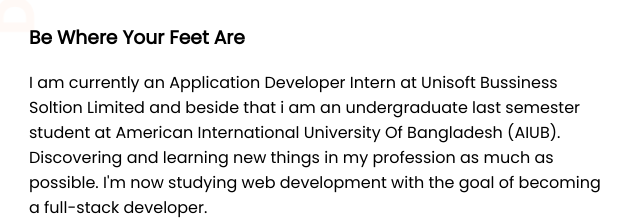
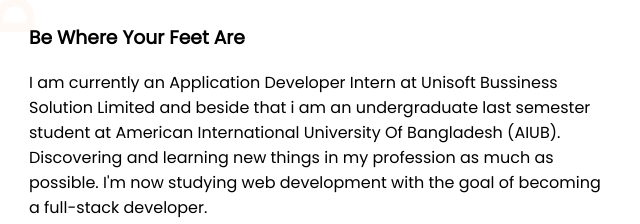
Before and after one commit to mufrad12/Mufrad-portfolio, a plain HTML site: page index.html in a window 1280 px wide. Shown: the part 327-551 px from the top of the page, 35-675 px from the left. Drawn offline with Linux system fonts and the light colour scheme.

Commit message:
half done

```diff
--- a/index.html
+++ b/index.html
@@ -16,7 +16,7 @@
             <h1>Welcome To</h1>
             <h1 ><span class="orange-color">Mufrad Mustavi</span> Portfolio</h1>
             <h3>Be Where Your Feet Are</h3>
-            <p>I am currently an Application Developer Intern at Unisoft Bussiness Soltion Limited and beside that i am an undergraduate last semester student at American International University Of Bangladesh (AIUB). Discovering and learning new things in my profession as much as possible. I'm now studying web development with the goal of becoming a full-stack developer.</p>
+            <p>I am currently an Application Developer Intern at Unisoft Bussiness Solution Limited and beside that i am an undergraduate last semester student at American International University Of Bangladesh (AIUB). Discovering and learning new things in my profession as much as possible. I'm now studying web development with the goal of becoming a full-stack developer.</p>
 
             <a class="link-button" target="_blank" href="https://www.linkedin.com/in/mufrad-mustavi-1b44b478/">HIRE ME</a>
         </div>
```
